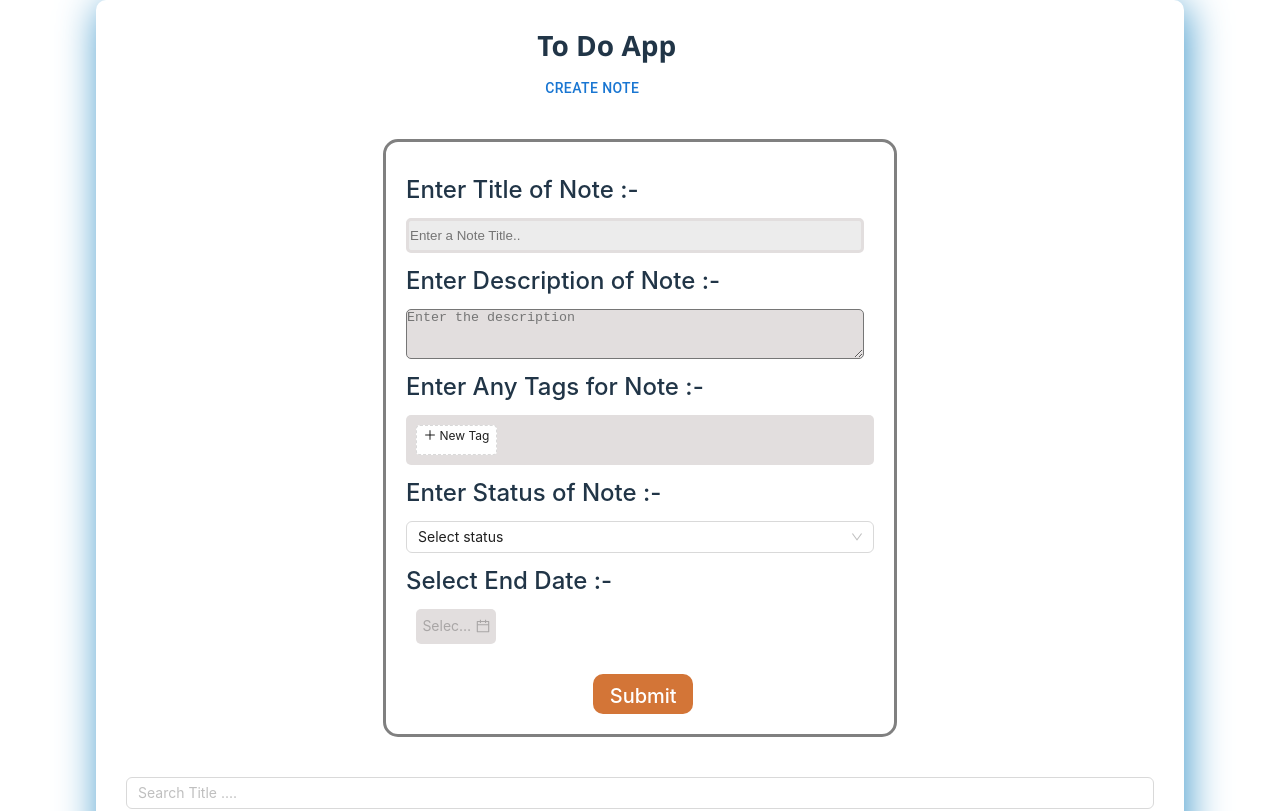
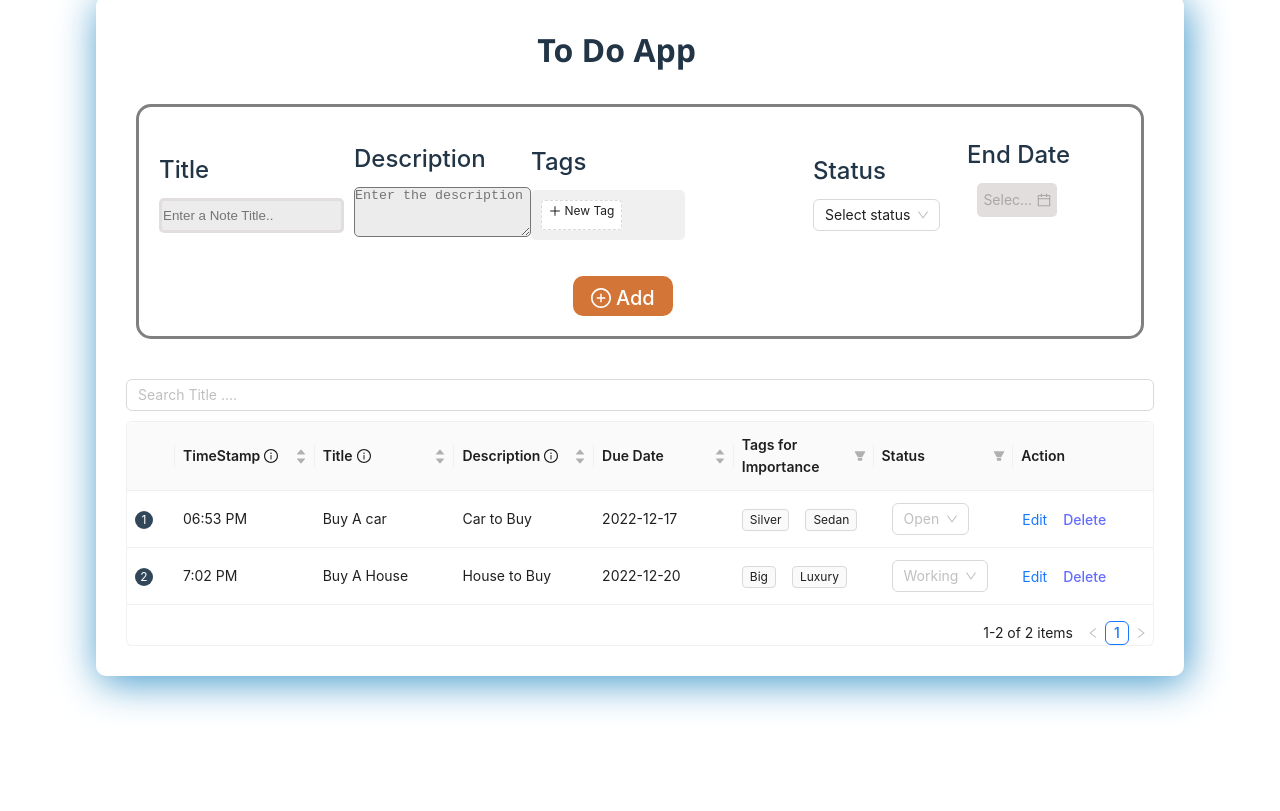
Before and after one commit to rakibul-wdp/nextjs-email-form, a React (Vite) app: page / in a window 1280 px wide. Shown: the top 811 px of the page. Built offline with nearby package versions, Linux system fonts and the light colour scheme.

Commit message:
style fix

```diff
--- a/src/components/AddNote/AddNote.css
+++ b/src/components/AddNote/AddNote.css
@@ -1,5 +1,9 @@
+.input__field-container {
+  width: 100%;
+}
 .todo__input {
   background-color: rgb(236, 236, 236);
+  min-width: 80%;
   height: 35px;
   border: 3px solid rgb(226, 222, 222);
   padding: 1px;
@@ -9,9 +13,9 @@
   margin-left: 0px;
   border-radius: 5px;
 }
-
 .button__input {
-  margin-left: 40%;
+  margin-left: 43%;
+  margin-top: 3%;
   width: 100px;
   height: 40px;
   border: #d67636;
@@ -24,20 +28,23 @@
   padding: 10px;
 }
 .todo__form {
-  display: flex;
-  flex-direction: column;
   padding: 20px;
   margin: 10px;
   border: 3px solid gray;
   border-radius: 15px;
-  max-width: 65%;
-  width: 50%;
+  max-width: 100%;
+  width: 100%;
   background-color: #ffffff;
 }
 .form__container {
   display: flex;
   justify-content: center;
   align-items: center;
+}
+.todo__form-input {
+  display: flex;
+  align-items: center;
+  justify-content: space-around;
 }
 .todo__date {
   max-width: 80px;
@@ -51,17 +58,19 @@
 .todo__tag {
   display: flex;
   flex-direction: row;
-  background-color: rgb(226, 222, 222);
+  background-color: rgb(240, 240, 240);
   border-radius: 5px;
 }
 .todo__tag > * {
   margin: 10px;
   height: 30px;
 }
+.todo__tag-margin {
+  margin-right: 8rem;
+}
 .todo__desc {
-  background: rgb(226, 222, 222);
+  background: rgb(236, 236, 236);
   min-height: 50px;
-  min-width: 170px;
-  margin-right: 10px;
+  min-width: 80%;
   border-radius: 5px;
 }
--- a/src/components/AddNote/AddNote.jsx
+++ b/src/components/AddNote/AddNote.jsx
@@ -6,9 +6,9 @@ import { Select, notification } from 'antd';
 import { DatePicker } from 'antd';
 import dayjs from 'dayjs';
 import Tags from '../Tags/Tags';
-import { Modal } from '@mui/material';
+import { PlusCircleOutlined } from '@ant-design/icons';
 
-const AddNote = ({ input, setInput, desc, setDesc, todo, setTodo, setOriginalTodo, handleClose, open }) => {
+const AddNote = ({ input, setInput, desc, setDesc, todo, setTodo, setOriginalTodo }) => {
 
 
   const [api, contextHolder] = notification.useNotification();
@@ -77,7 +77,9 @@ const AddNote = ({ input, setInput, desc, setDesc, todo, setTodo, setOriginalTod
 
   return (<div className='form__container'>
     <form onSubmit={onFormSubmit} className='todo__form'>
-      <div style={{ margin: "10px", marginLeft: "0", fontWeight: "500", fontSize: "1.5rem" }}>Enter Title of Note :-</div>
+      <div className="todo__form-input">
+        <div className="input__field-container">
+          <div style={{ margin: "10px", marginLeft: "0", fontWeight: "500", fontSize: "1.5rem" }}>Title</div>
           <input
             type="text"
             placeholder='Enter a Note Title..'
@@ -86,19 +88,27 @@ const AddNote = ({ input, setInput, desc, setDesc, todo, setTodo, setOriginalTod
             required
             onChange={onInputChange}
           />
-      <div style={{ margin: "10px", marginLeft: "0", fontWeight: "500", fontSize: "1.5rem" }}>Enter Description of Note :-</div>
+        </div>
+        <div className="input__field-container">
+          <div style={{ margin: "10px", marginLeft: "0", fontWeight: "500", fontSize: "1.5rem" }}>Description</div>
           <textarea
             placeholder='Enter the description '
             className='todo__desc'
             value={desc}
             required
             onChange={onDescSChange}
+            rows="1"
+            cols="20"
           />
-      <div style={{ margin: "10px", marginLeft: "0", fontWeight: "500", fontSize: "1.5rem" }}>Enter Any Tags for Note :-</div>
+        </div>
+        <div className="input__field-container todo__tag-margin">
+          <div style={{ margin: "10px", marginLeft: "0", fontWeight: "500", fontSize: "1.5rem" }}>Tags</div>
           <div className='todo__tag'>
             <Tags tags={tags} setTags={setTags} />
           </div>
-      <div style={{ margin: "10px", marginLeft: "0", fontWeight: "500", fontSize: "1.5rem" }}>Enter Status of Note :-</div>
+        </div>
+        <div className="input__field-container">
+          <div style={{ margin: "10px", marginLeft: "0", fontWeight: "500", fontSize: "1.5rem" }}>Status</div>
           <Select placeholder='Select status' onChange={handleStatus} value={st}>
             {
               stat.map((status, index) => {
@@ -107,7 +117,9 @@ const AddNote = ({ input, setInput, desc, setDesc, todo, setTodo, setOriginalTod
               })
             }
           </Select>
-      <div style={{ margin: "10px", marginLeft: "0", fontWeight: "500", fontSize: "1.5rem" }}>Select End Date :-</div>
+        </div>
+        <div className="input__field-container">
+          <div style={{ margin: "10px", marginLeft: "0", fontWeight: "500", fontSize: "1.5rem" }}>End Date</div>
 
           <DatePicker
             format="YYYY-MM-DD "
@@ -120,8 +132,10 @@ const AddNote = ({ input, setInput, desc, setDesc, todo, setTodo, setOriginalTod
             onChange={(date) => setStartDate(date)}
             className='todo__date'
           />
+        </div>
+      </div>
       {contextHolder}
-      <button className='button__input'>Submit</button>
+      <button className='button__input'><PlusCircleOutlined /> Add</button>
     </form>
   </div>
   )
--- a/src/components/Header/Header.css
+++ b/src/components/Header/Header.css
@@ -5,7 +5,3 @@
   padding-bottom: 20px;
   padding-left: 40%;
 }
-.heading {
-  font-size: 28px;
-  width: auto;
-}
--- a/src/components/Header/Header.jsx
+++ b/src/components/Header/Header.jsx
@@ -1,18 +1,10 @@
-import React, { useState } from 'react';
+import React from 'react';
 import "./Header.css";
-import { Button } from '@mui/material';
-import AddNote from '../AddNote/AddNote';
 
 const Header = () => {
-  const [open, setOpen] = useState(false);
-  const handleOpen = () => setOpen(true);
-  const handleClose = () => setOpen(false);
-
   return (
     <div className="header">
-      <h1 className='heading'>To Do App</h1>
-      <Button onClick={handleOpen}>Create Note</Button>
-      {/* <AddNote open={open} handleClose={handleClose} /> */}
+      To Do App
     </div>
   )
 }
--- a/src/pages/Home/Home.css
+++ b/src/pages/Home/Home.css
@@ -2,6 +2,7 @@
   display: flex;
   justify-content: center;
   align-items: center;
+  margin-top: -8rem;
   width: 100%;
   min-height: 100vh;
 }
```
Lines whose indentation alone changed are shown as unchanged.
